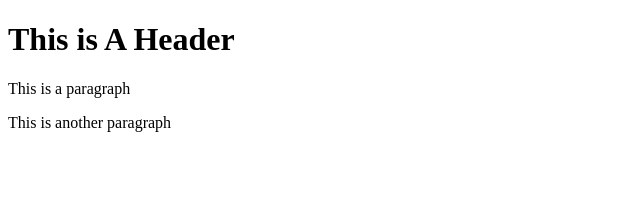
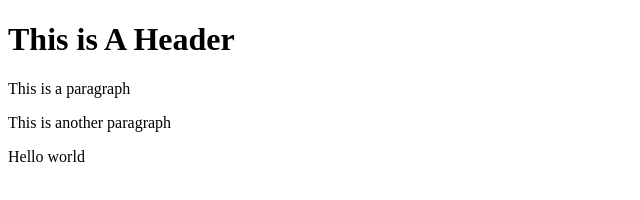
Before and after one commit to kMaldoP/git-test, a website: page index.html in a window 1280 px wide. Shown: the full height of the page, 0-640 px from the left. Drawn offline with Linux system fonts and the light colour scheme.

Commit message:
using NPM

```diff
--- a/index.html
+++ b/index.html
@@ -4,5 +4,6 @@
         <h1>This is A Header</h1>
         <p>This is a paragraph</p>
         <p>This is another paragraph</p>
+        <p>Hello world</p>
     </body>
 </html>
```
Also changed, not shown: package.json (added, +25 -0 lines), 1 other file.
